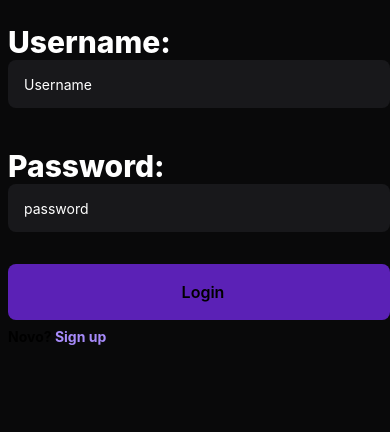
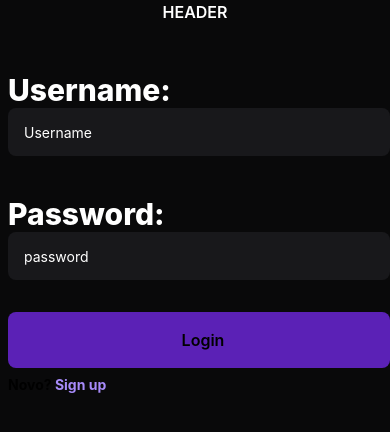
Before and after one commit to sbebenzi/myDot, a React Native app: screen / in a window 390 px wide. Shown: the top 432 px of the page. Built offline with nearby package versions, Linux system fonts and the light colour scheme.

Commit message:
login style arrumado

```diff
--- a/src/Login/Components/LogIn.tsx
+++ b/src/Login/Components/LogIn.tsx
@@ -51,7 +51,7 @@ export default function Login() {
     }
 
     return (
-        <View className="ml-2">
+        <View className="ml-2 mt-6">
             <View>
                 <Text className="mt-6 text-white font-extrabold text-3xl">
                     Username:
--- a/src/Login/index.tsx
+++ b/src/Login/index.tsx
@@ -1,9 +1,11 @@
 import { View } from "react-native";
 import Login from "./Components/LogIn";
+import { Header } from "../Components/Header";
 
 export default function FullLogin(){
   return(
     <View className="w-full h-full bg-background">
+      <Header/>
       <Login/>
     </View>
   )
```
